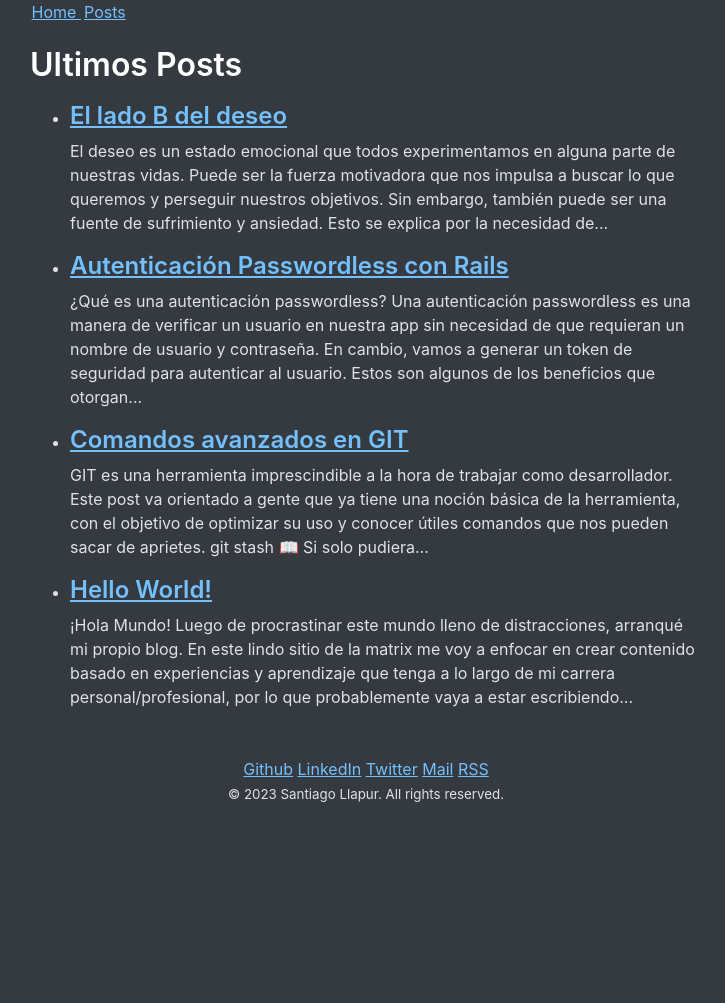
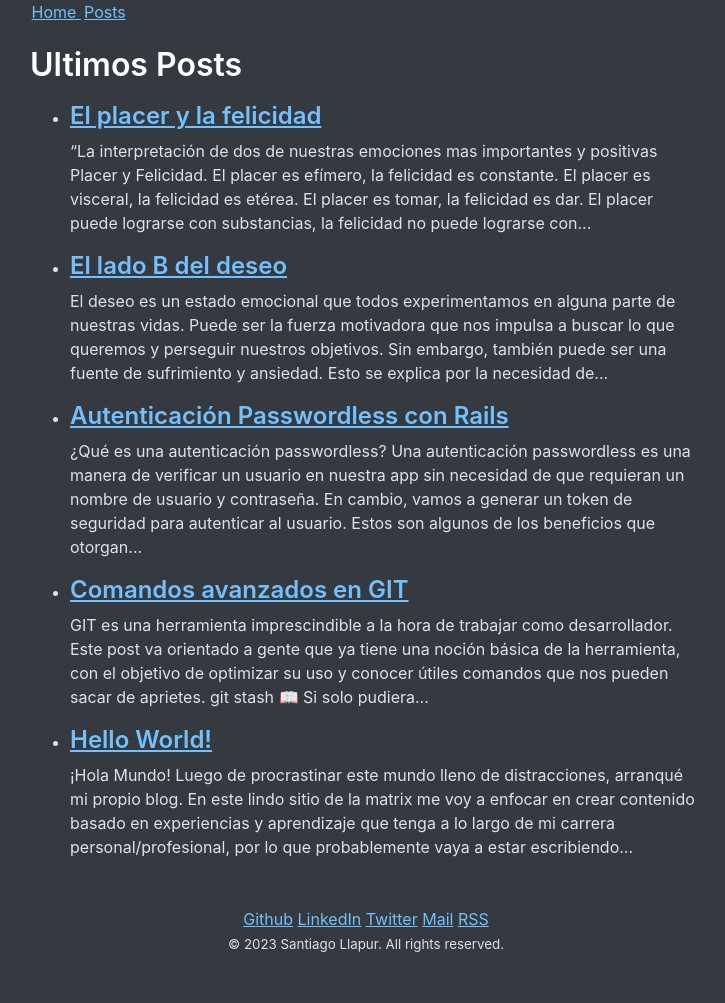
Before and after one commit to SantiLl/blog, a Jekyll site: the page built from posts.html, in a window 1280 px wide. Shown: the whole page, without its empty margins (274-999 px from the left). Built offline with Jekyll 4.4.1, drawn with Linux system fonts in a browser that asks for light colours; before the commit the page ends 900 px from its top, so only the background shows below that.

Commit message:
feat: add post and change index

```diff
--- /dev/null
+++ b/_posts/2023-09-03-el-placer-y-la-felicidad.markdown
@@ -0,0 +1,30 @@
+---
+layout: post
+title: "El placer y la felicidad"
+date: 2023-09-3 10:00:00 -0300
+permalink: el-placer-y-la-felicidad
+---
+
+"La interpretación de dos de nuestras emociones mas importantes y positivas
+
+Placer y Felicidad.
+
+El placer es efímero, la felicidad es constante.
+
+El placer es visceral, la felicidad es etérea.
+
+El placer es tomar, la felicidad es dar.
+
+El placer puede lograrse con substancias, la felicidad no puede lograrse con substancias.
+
+El placer lo experimentamos solos, la felicidad la experimentamos en grupos sociales.
+
+Los extremos del placer todos llevan a la adicción, ya sea de sustancias o comportamientos, y sin embargo no existe tal cosa como ser adicto a mucha felicidad.
+
+Y finalmente, lo más importante.
+
+El placer es dopamina.
+
+Y la felicidad es serotonina."
+
+Robert Lustig, citado en Future Memories por Hernan Cattaneo (2021).
```
Also changed, not shown: index.html (+7 -3 lines).
